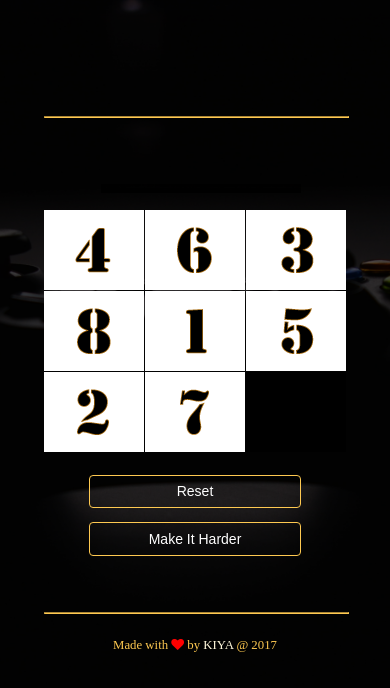
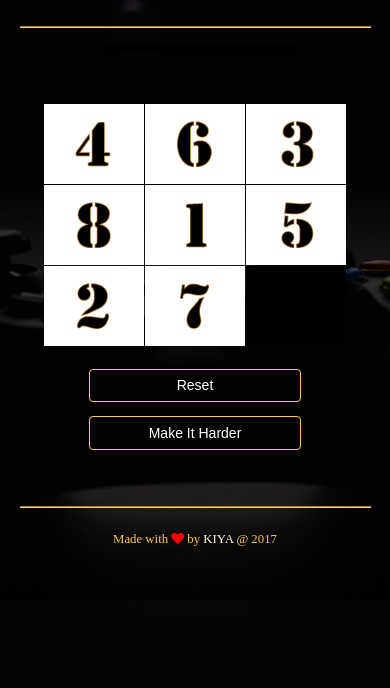
Before and after one commit to kiyaGu/Number-Puzzel, a website: page public/index.html in a window 390 px wide. Drawn offline with nearby package versions, Linux system fonts and the light colour scheme.

Commit message:
modified the padding for small screens

```diff
--- a/public/css/style.css
+++ b/public/css/style.css
@@ -220,13 +220,21 @@ hr {
 
 @media screen and (max-width:768px) {
 /* ========= more game =========== */
+#more-game{
+  padding-top: 10px;
+  width: auto;
+}
     #more-game-container {
-        padding: 0 1.5em;
+        padding: 0;
+        width: 95%;
+    }
+    #more-game-container hr:first-of-type{
+      padding-bottom: 0;
     }
     #game-wrapper {
-        margin-top: 1em;
+        margin-top: 0;
         align-self: center;
-        padding: auto;
+        padding: 1em;
         width: auto;
     }
     #puzzel-game-container {
@@ -260,7 +268,7 @@ hr {
     #game-timer {
         margin: 10px auto;
         right: 70px;
-        top: 10%;
+        top: 3%;
         font-size: .8em;
         color: cornsilk;
         background: linear-gradient(to bottom, rgba(0, 0, 0, .5), rgba(0, 0, 0, .9));
```
